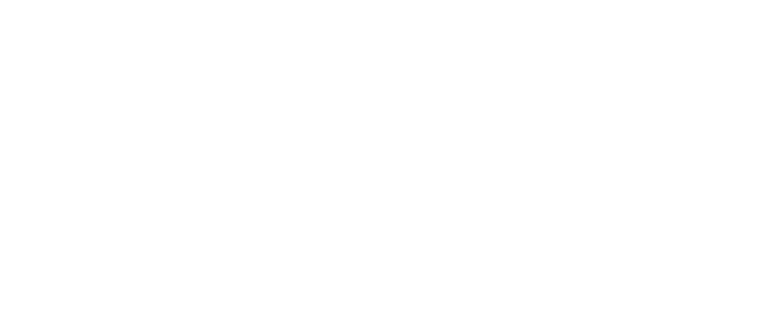
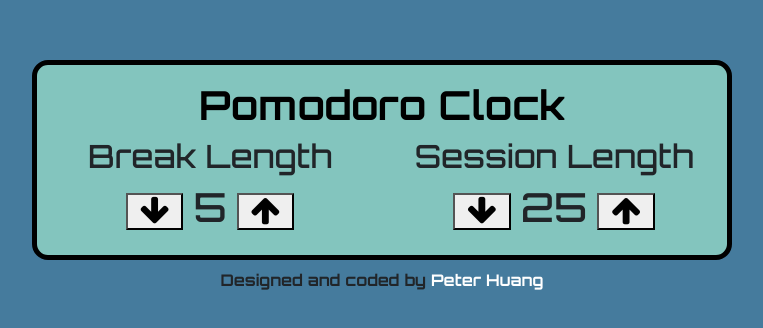
Before and after one commit to peter-huang/pomodoro-clock, a React (Create React App) app: page / in a window 1280 px wide. Shown: the part 224-552 px from the top of the page, without its empty margins (258-1021 px from the left). Built offline with nearby package versions, Linux system fonts and the light colour scheme.

Commit message:
UI update

```diff
--- a/public/index.html
+++ b/public/index.html
@@ -51,5 +51,6 @@
       To begin the development, run `npm start` or `yarn start`.
       To create a production bundle, use `npm run build` or `yarn build`.
     -->
+    <script src="https://cdn.freecodecamp.org/testable-projects-fcc/v1/bundle.js"></script>
   </body>
 </html>
--- a/src/App.js
+++ b/src/App.js
@@ -1,8 +1,95 @@
 import React from "react";
 import logo from "./logo.svg";
 
-function App() {
-  return <div className="App"></div>;
+class App extends React.Component {
+  constructor(props) {
+    super(props);
+  }
+
+  render() {
+    return (
+      <div class="container h-100">
+        <div class="row h-100">
+          <div class="col-12 col-sm-12 col-md-12 col-lg-12 col-xl-12 d-flex flex-column justify-content-center align-items-center">
+            <div id="pomodoro-clock">
+              <div class="row">
+                <div class="col-12 col-sm-12 col-md-12 col-lg-12 col-xl-12">
+                  <h1 id="title" class="text-center">
+                    Pomodoro Clock
+                  </h1>
+                </div>
+
+                {/* Controls*/}
+                <div class="col-6 col-sm-6 col-md-6 col-lg-6 col-xl-6">
+                  <div class="row">
+                    <div class="col-12 col-sm-12 col-md-12 col-lg-12 col-xl-12">
+                      <h2 id="break-label" class="controls-title text-center">
+                        Break Length
+                      </h2>
+                    </div>
+
+                    <div
+                      id="break-container"
+                      class="col-12 col-sm-12 col-md-12 col-lg-12 col-xl-12 d-flex justify-content-center align-items-center"
+                    >
+                      <button id="break-decrement">
+                        <i
+                          class="fa fa-arrow-down fa-2x"
+                          aria-hidden="true"
+                        ></i>
+                      </button>
+                      <h1 id="break-length" class="text-center">
+                        5
+                      </h1>
+
+                      <button id="break-increment">
+                        <i class="fa fa-arrow-up fa-2x" aria-hidden="true"></i>
+                      </button>
+                    </div>
+                  </div>
+                </div>
+
+                <div class="col-6 col-sm-6 col-md-6 col-lg-6 col-xl-6">
+                  <div class="row">
+                    <div class="col-12 col-sm-12 col-md-12 col-lg-12 col-xl-12">
+                      <h2 id="session-label" class="controls-title text-center">
+                        Session Length
+                      </h2>
+                    </div>
+
+                    <div
+                      id="break-container"
+                      class="col-12 col-sm-12 col-md-12 col-lg-12 col-xl-12 d-flex justify-content-center align-items-center"
+                    >
+                      <button id="session-decrement">
+                        <i
+                          class="fa fa-arrow-down fa-2x"
+                          aria-hidden="true"
+                        ></i>
+                      </button>
+                      <h1 id="session-length" class="text-center">
+                        25
+                      </h1>
+
+                      <button id="session-increment">
+                        <i class="fa fa-arrow-up fa-2x" aria-hidden="true"></i>
+                      </button>
+                    </div>
+                  </div>
+                </div>
+              </div>
+            </div>
+            <div class="text-center font-weight-bold text-black mt-2">
+              Designed and coded by{" "}
+              <a class="credits" href="https://github.com/peter-huang">
+                Peter Huang
+              </a>
+            </div>
+          </div>
+        </div>
+      </div>
+    );
+  }
 }
 
 export default App;
--- a/src/frontend/css/main.css
+++ b/src/frontend/css/main.css
@@ -1,7 +1,45 @@
+@font-face {
+  font-family: orbitron;
+  src: url("./../resources/fonts/Orbitron-VariableFont_wght.ttf");
+}
+
 html,
 body {
   margin: 0;
   padding: 0;
   height: 100%;
+  font-family: orbitron, "arial";
+  background-color: #457b9d;
+}
+
+a {
+  color: white;
+}
+
+a:hover, a:visited {
+  text-decoration: none;
+  color: white;
+}
+
+#app {
+  border: 0px red solid;
+  height: 100%;
+}
+
+#pomodoro-clock {
+  border: 5px black solid;
+  background-color: #83c5be;
+  max-width: 700px;
+  padding: 1em;
+  border-radius: 1em;
+}
+
+#pomodoro-clock #title {
+  color: black;
+  font-weight: bold;
+}
+
+#pomodoro-clock #break-container * {
+  padding: 0em 0.25em;
 }
 /*# sourceMappingURL=main.css.map */
--- a/src/frontend/scss/main.scss
+++ b/src/frontend/scss/main.scss
@@ -14,9 +14,51 @@
   #{$property}: #{$value};
 }
 
+@font-face {
+  font-family: orbitron;
+  src: url("./../resources/fonts/Orbitron-VariableFont_wght.ttf");
+}
+
 html,
 body {
   margin: 0;
   padding: 0;
   height: 100%;
+  font-family: orbitron, "arial";
+  background-color: #457b9d;
 }
+a {
+  color: white;
+  &:hover,
+  &:visited {
+    text-decoration: none;
+    color: white;
+  }
+}
+
+#app {
+  border: 0px red solid;
+  height: 100%;
+}
+
+#pomodoro-clock {
+  border: 5px black solid;
+  background-color: #83c5be;
+  max-width: 700px;
+  padding: 1em;
+  border-radius: 1em;
+
+  #title {
+    color: black;
+    font-weight: bold;
+  }
+
+  .controls-title {
+  }
+
+  #break-container {
+    * {
+      padding: 0em 0.25em;
+    }
+  }
+}
```
Also changed, not shown: src/frontend/resources/fonts/Orbitron-VariableFont_wght.ttf (added), 1 other file (tests, documents, lock files or other folders).
